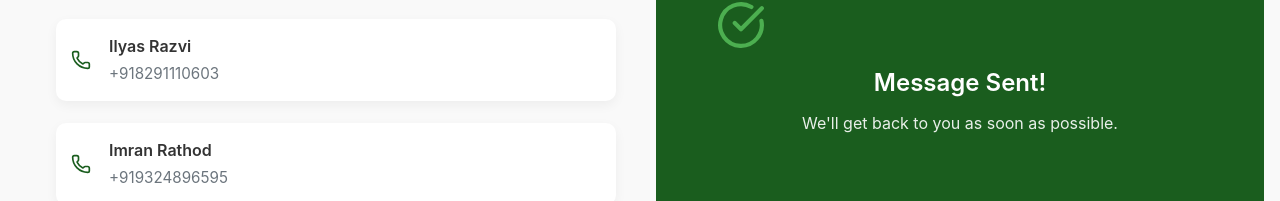
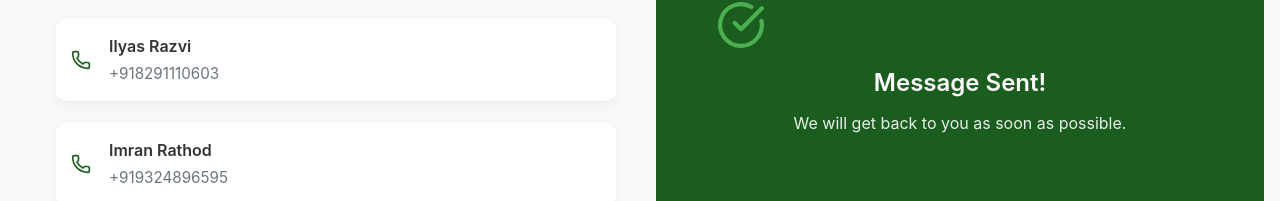
Before and after one commit to aztrix-codes/kurbani, a Next.js app: page /user/contact-us in a window 1280 px wide. Both pictures are taken after typing "Sample", "name@example.com", "Sample", "Sample" into the empty fields and a click on the button "Send Message". Shown: the part 177-378 px from the top of the page. Built offline with nearby package versions, Linux system fonts and the light colour scheme.

Commit message:
back btn

```diff
--- a/src/app/user/contact-us/page.js
+++ b/src/app/user/contact-us/page.js
@@ -121,7 +121,7 @@ function ContactPage() {
                 <div className="form-success">
                   <CheckCircle size={50} className="success-icon" />
                   <h3>Message Sent!</h3>
-                  <p>We'll get back to you as soon as possible.</p>
+                  <p>We will get back to you as soon as possible.</p>
                 </div>
               ) : (
                 <>
```
